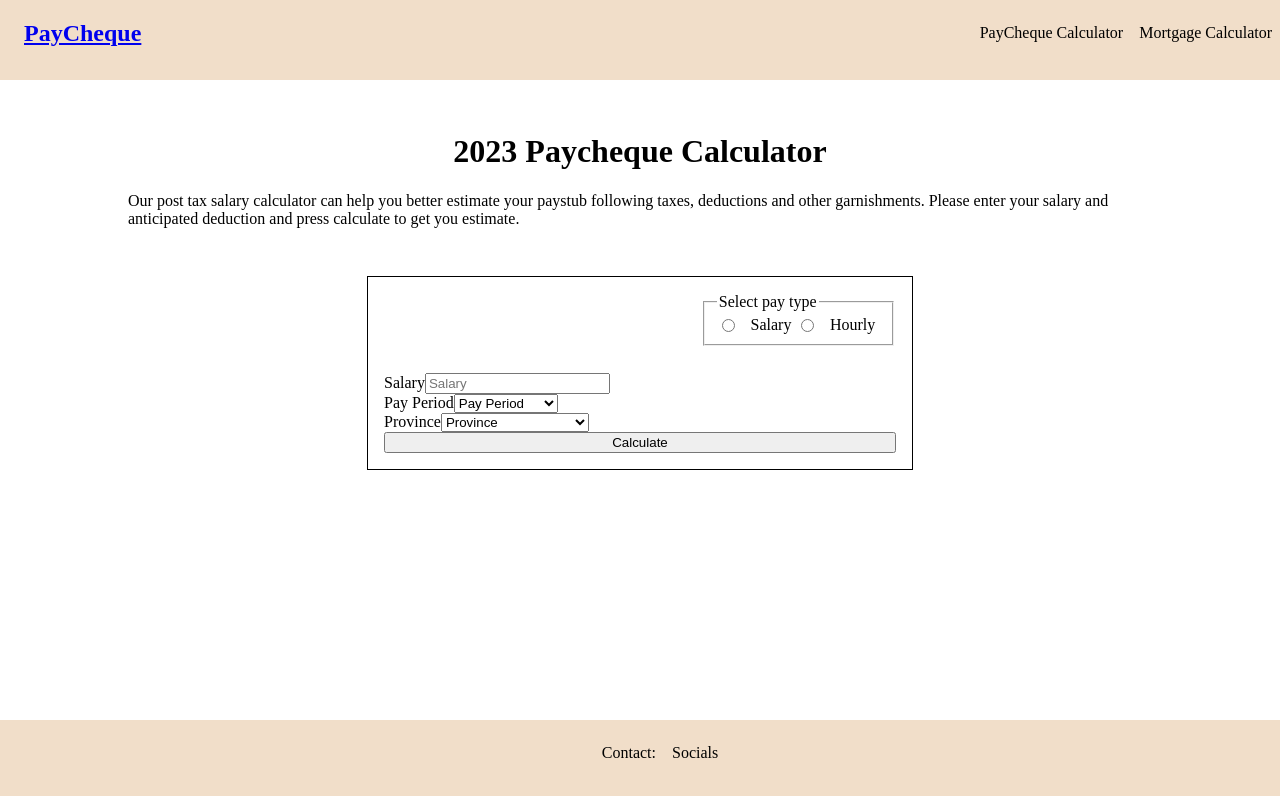
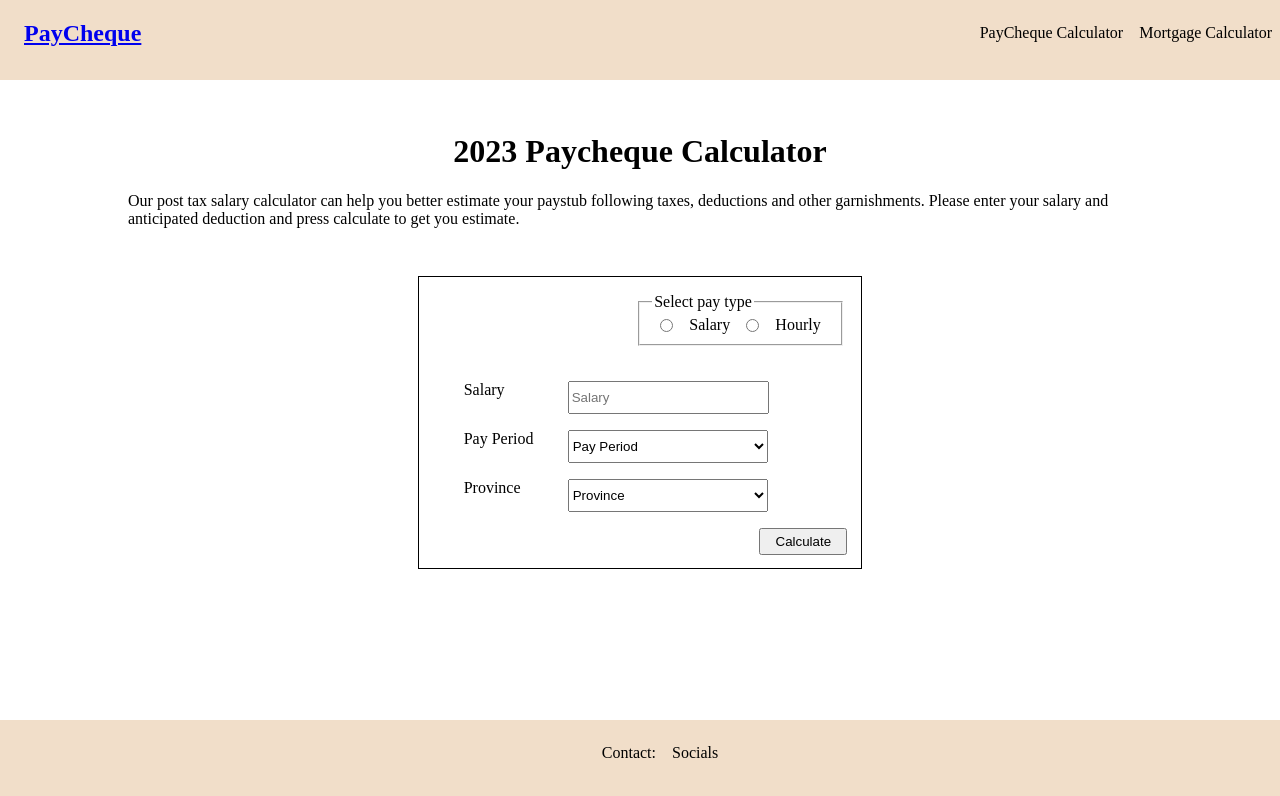
Before and after one commit to Jevaughn-W/Paycheque, a React (Create React App) app: page / in a window 1280 px wide. Shown: the top 796 px of the page. Built offline with nearby package versions, Linux system fonts and the light colour scheme.

Commit message:
Update form layout

```diff
--- a/src/components/form/index.jsx
+++ b/src/components/form/index.jsx
@@ -78,9 +78,10 @@ export default function Form() {
 
       {mode === "INPUT" && <form>
 
-        <div className="Form">
-          <label htmlFor="Salary">Salary</label>
+        <div className="form">
+          <label className="form" htmlFor="Salary">Salary</label>
           <input
+            className="form"
             type="text"
             name="Salary"
             placeholder="Salary"
@@ -90,15 +91,17 @@ export default function Form() {
 
         { payType === "hourly" &&
         <input
+          className="form"
           type="text"
           name="workHours"
           placeholder="workHours"
           onChange={event => handleUserInput(event)}
         />}
 
-        <div>
-          <label htmlFor="Payperiod">Pay Period</label>
+        <div className="form">
+          <label className="form" htmlFor="Payperiod">Pay Period</label>
           <select
+            className="form"
             name="PayPeriod"
             id="payPeriod-select"
             onChange={event => handleUserInput(event)}
@@ -108,9 +111,10 @@ export default function Form() {
           </select>
         </div>
 
-        <div>
-          <label htmlFor="Province">Province</label>
+        <div className="form">
+          <label className="form" htmlFor="Province">Province</label>
           <select
+            className="form"
             name="Province"
             id="province-select"
             onChange={event => handleUserInput(event)}
@@ -119,8 +123,8 @@ export default function Form() {
             {provinceList}
           </select>
         </div>
+      </form>}
         <button onClick={event => handleCalculation(event)}>Calculate</button>
-      </form>}
       {mode === "SHOW" && <ShowCalculation state={salaryForm} cancel={onClose} CPP={state.CPP} EI={state.EI}/>}
     </section>
   )
--- a/src/form.css
+++ b/src/form.css
@@ -3,7 +3,8 @@
 .userInput {
   margin: auto;
   margin-top: 3em;
-  width: 50%;
+  margin-bottom: 3em;
+  width: 40%;
   position: relative;
   border: 1px solid  black;
   padding : 1em;
@@ -13,8 +14,10 @@ form {
   display: flex;
   flex-direction: column;
   align-content: center;
+  margin: auto;
   margin-top:5em;
-  width: 100%;
+  margin-bottom:2em;
+  width: 90%;
 }
 
 /* Formatting radio */
@@ -24,7 +27,7 @@ fieldset {
   display: flex;
   flex-direction: column;
   justify-content: space-around;
-  width : 30%;
+  width : 40%;
   position: absolute;
   top: 1em;
   right: 1em;
@@ -44,5 +47,39 @@ label.radio {
   margin-left: 1em;
 }
 
+/*Formatting form input and labels*/
+
+div.form {
+  width: 100%;
+  display: flex;
+  flex-direction: row;
+  justify-content: start;
+  margin: 0.5em;
+}
+
+label.form {
+  width: 6.5em;;
+}
+
+select.form {
+  width: 15em;
+  height: 2.5em;
+
+}
+
+input.form {
+  width: 14.5em;
+  height: 2.0em;
+}
+
+/*Form calculate Button*/
+
+button {
+  position: absolute;
+  width : 20%;
+  height: 2em;
+  bottom: 1em;
+  right: 1em;
+}
 
 /*# sourceMappingURL=form.css.map */
```
